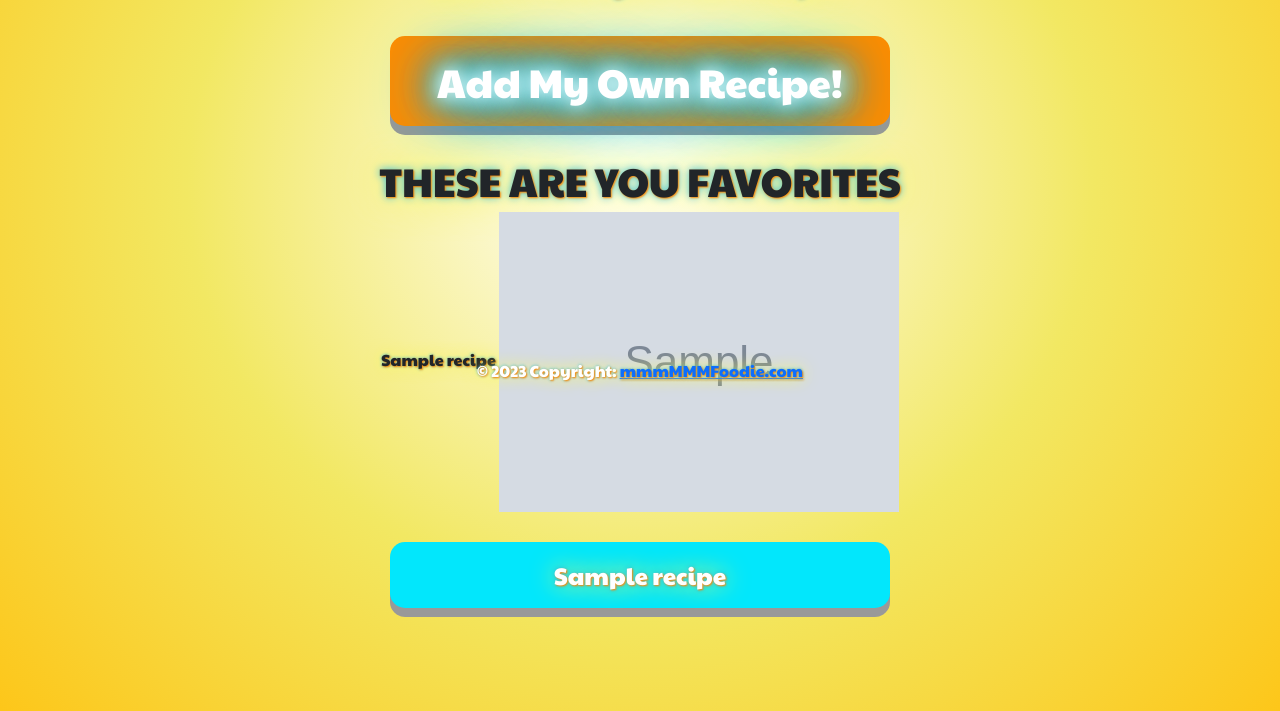
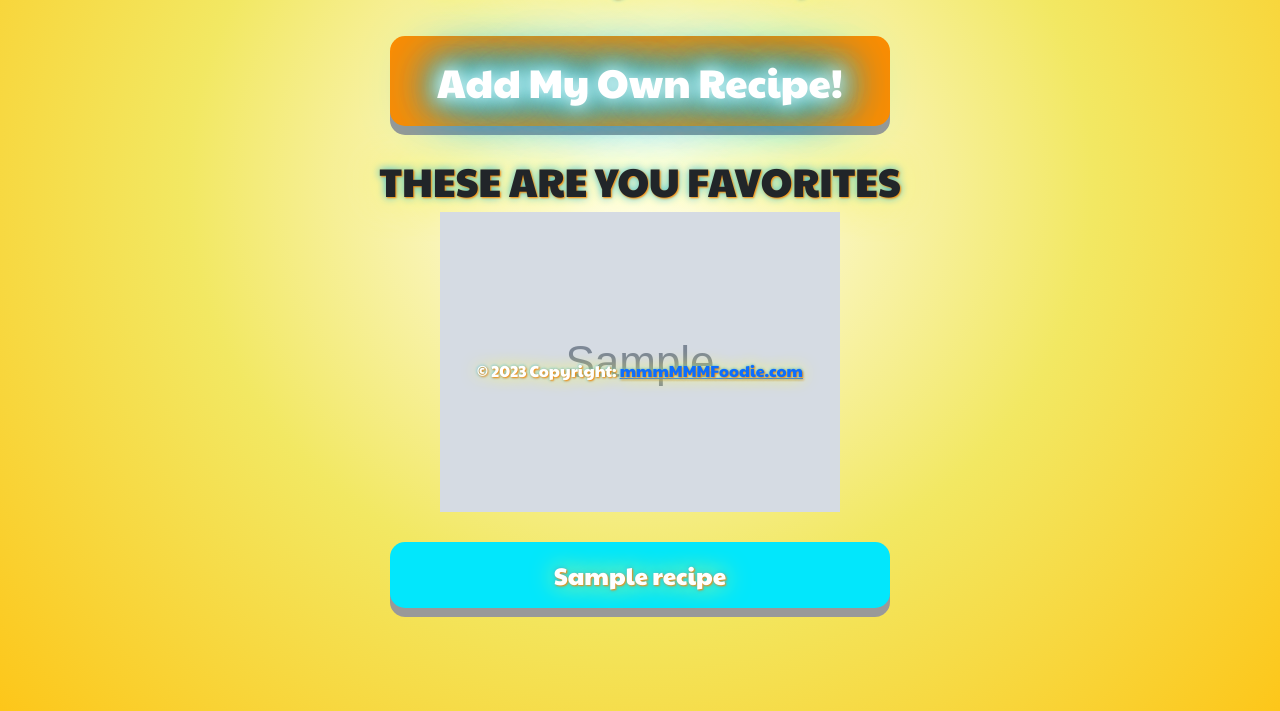
Before and after one commit to RobertFraser415/FMOODY, a Flask app: template templates/favorites.html in a window 1280 px wide. Shown: the part 401-1112 px from the top of the page. Run offline with Flask 3, Linux system fonts and the light colour scheme; the template is opened without the code that fills it: values that come from a table or form of the project are taken from there, others are empty; tables that the repository leaves empty hold one stand-in row (values such as "Sample post"); grey boxes marked "Sample" are stand-in pictures.

Commit message:
centerd favorites

```diff
--- a/static/css/style.css
+++ b/static/css/style.css
@@ -132,9 +132,9 @@
     text-shadow: 0 0 20px #fff, 0 0 30px goldenrod, 0 0 40px goldenrod, 0 0 50px goldenrod, 0 0 60px goldenrod, 0 0 70px goldenrod, 0 0 80px goldenrod;
   }
 }*/
-input {
+/* input {
   flex: 0 1 100px;
-}
+} */
 
 .center {
   align-items: center;
--- a/templates/favorites.html
+++ b/templates/favorites.html
@@ -28,8 +28,8 @@
   <h1 class="center">THESE ARE YOU FAVORITES</h1>
   {% if favorites %} {% for fav in favorites %}
   <div class="center">
-    <a>{{ fav.recipe.title }}</a>
-    <img src="{{ fav.recipe.image }}" alt="" />
+    <!-- <a>{{ fav.recipe.title }}</a> -->
+    <img class='center' src="{{ fav.recipe.image }}" alt="" />
     <form action="/recipe_player" method="POST">
       <button
         id="recipe"
```
Also changed, not shown: README.md.
